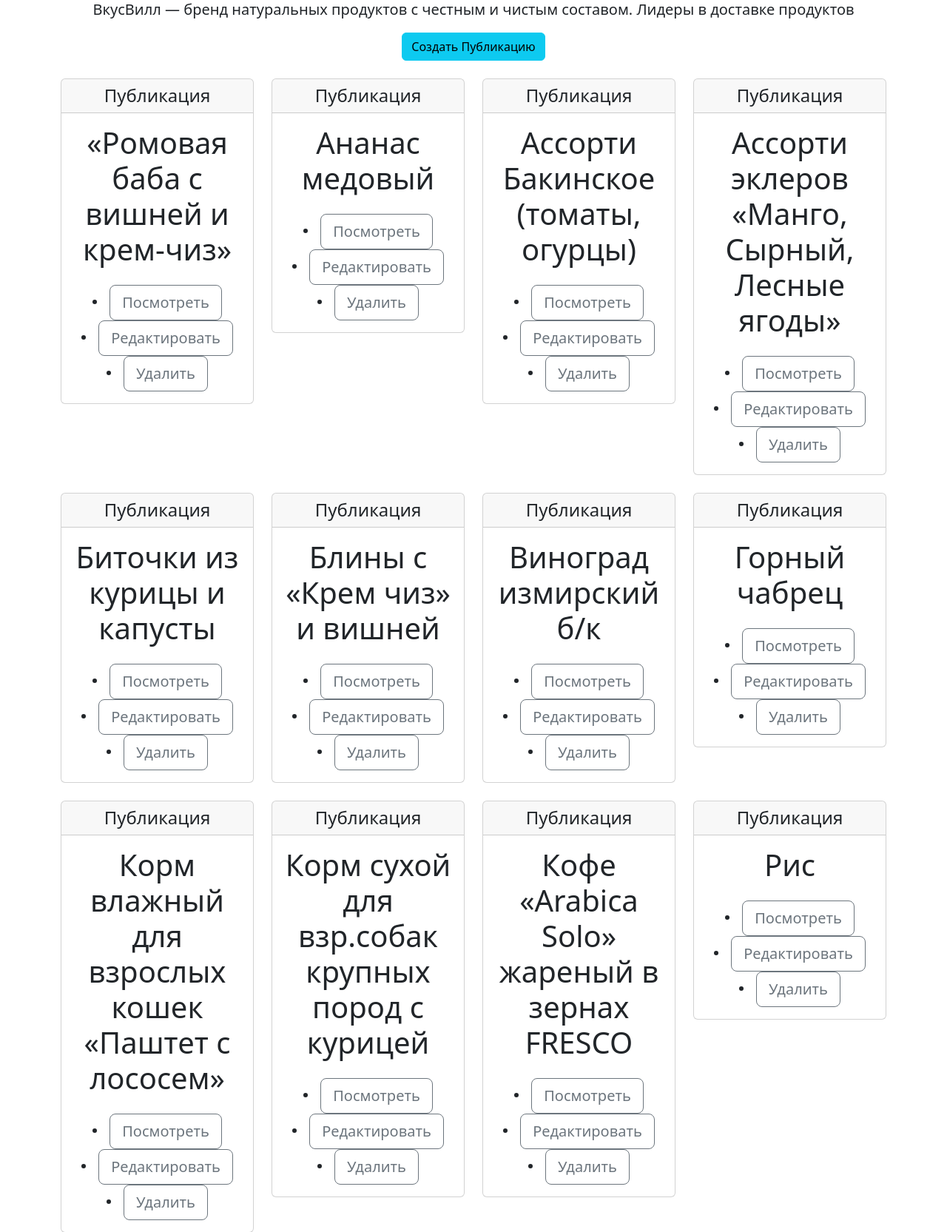
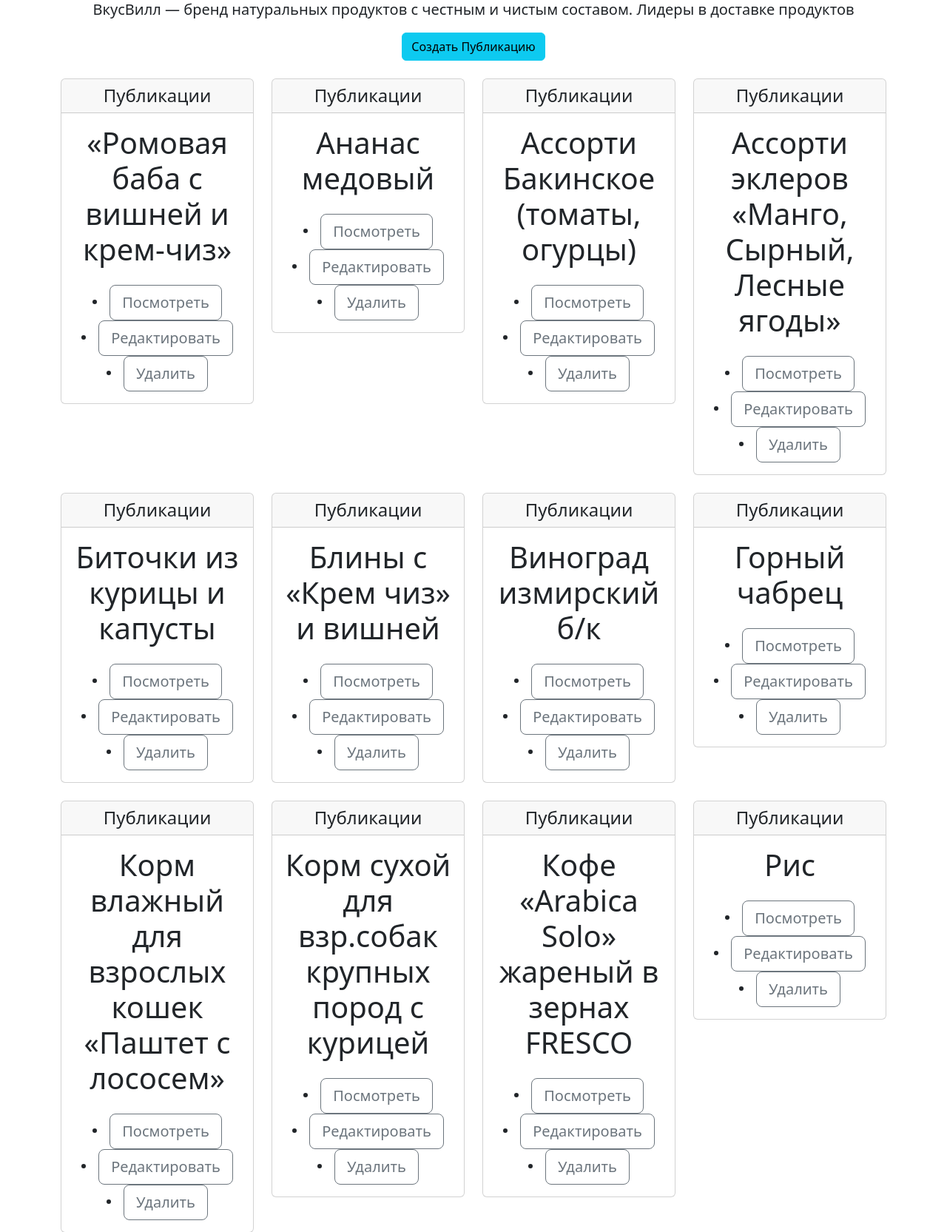
Before and after one commit to ElnaraGasanova/Django_HW_20.1, a Django app: template catalog/templates/catalog/blog_list.html in a window 1280 px wide. Shown: the part 216-1881 px from the top of the page at 74% size. Run offline with Django 5.2, Linux system fonts and the light colour scheme; the template is opened without the code that fills it: values that come from a table or form of the project are taken from there, others are empty; data comes from the database, SQL or seed files in the repository.

Commit message:
Редактирую html.

```diff
--- a/catalog/templates/catalog/product_confirm_delete.html
+++ b/catalog/templates/catalog/blog_confirm_delete.html
@@ -7,7 +7,7 @@
                 <div class="card-body">
                     <form method="post">
                         {% csrf_token %}
-                        <p>Подтвердите удаление товара "{{ object.name }}."</p>
+                        <p>Подтвердите удаление публикации "{{ object.title }}."</p>
                         <button type="submit" class="btn btn-success">Подтвердить</button>
                         <a href="{% url 'catalog:home' %}" class="btn btn-danger">Отменить</a>
                     </form>
--- a/catalog/templates/catalog/blog_detail.html
+++ b/catalog/templates/catalog/blog_detail.html
@@ -17,7 +17,6 @@
                         <li>{{ object.content|slice:':100' }}</li>
                         <small class="text-body-secondary">Количество просмотров: {{ object.view_counter }}</small>
                     </ul>
-                    <button type="button" class="btn btn-lg btn-block btn-outline-warning">Купить</button>
                 </div>
             </div>
         </div>
--- a/catalog/templates/catalog/blog_list.html
+++ b/catalog/templates/catalog/blog_list.html
@@ -7,7 +7,7 @@
         <div class="col-3">
             <div class="card mb-4 box-shadow">
                 <div class="card-header">
-                    <h4 class="my-0 font-weight-normal">Публикация</h4>
+                    <h4 class="my-0 font-weight-normal">Публикации</h4>
                 </div>
                 <div class="card-body">
                     <h1 class="card-title pricing-card-title">{{ blog }}</h1>
```
